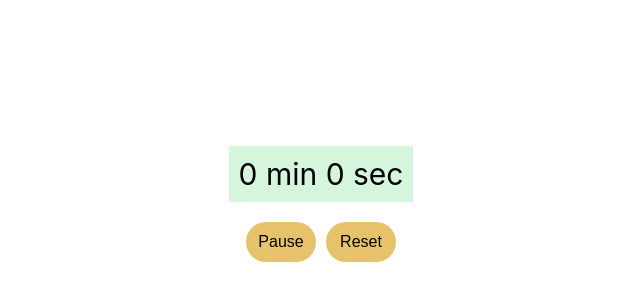
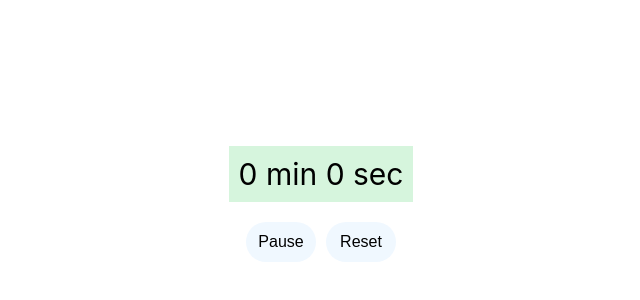
Before and after one commit to ashish19981301/stopwatch-app, a React (Create React App) app: page / in a window 1280 px wide. Shown: the part 134-434 px from the top of the page, without its empty margins (319-959 px from the left). Built offline with nearby package versions, Linux system fonts and the light colour scheme.

Commit message:
Update style.css

```diff
--- a/src/style.css
+++ b/src/style.css
@@ -29,7 +29,8 @@ body {
 }
 
 .stopwatch-button__start .btn1 {
-    background-color: #daa520a9;
+/*     background-color: #daa520a9; */
+    background-color: aliceblue;
     border: none;
     width: 70px;
     height: 40px;
@@ -45,7 +46,8 @@ body {
 }
 
 .stopwatch-button__start .btn2 {
-    background-color: #daa520a9;
+/*     background-color: #daa520a9; */
+     background-color: aliceblue;
     border: none;
     width: 70px;
     height: 40px;
```
